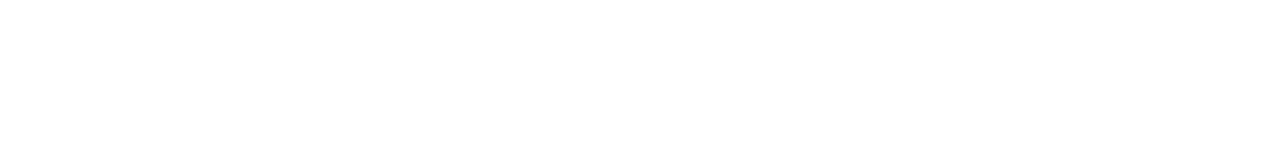
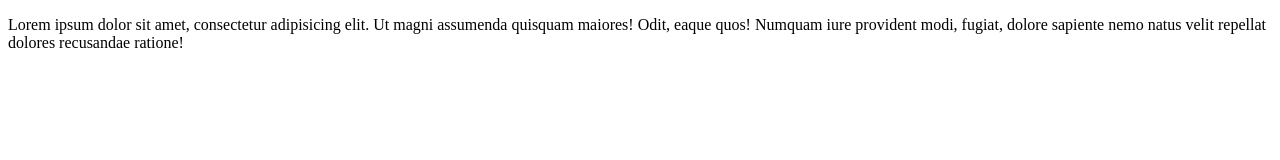
Before and after one commit to darshan-shigehalli/newrepo, a plain HTML site: page index.html in a window 1280 px wide. Drawn offline with Linux system fonts and the light colour scheme.

Commit message:
the para added

```diff
--- a/index.html
+++ b/index.html
@@ -8,7 +8,8 @@
 </head>
 
 <body>
-
+    <p>Lorem ipsum dolor sit amet, consectetur adipisicing elit. Ut magni assumenda quisquam maiores! Odit, eaque quos!
+        Numquam iure provident modi, fugiat, dolore sapiente nemo natus velit repellat dolores recusandae ratione!</p>
 </body>
 
 </html>
```
